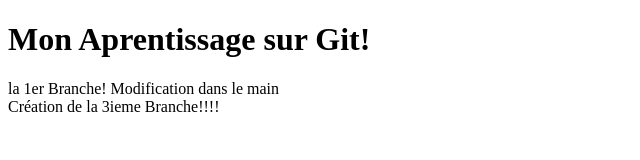
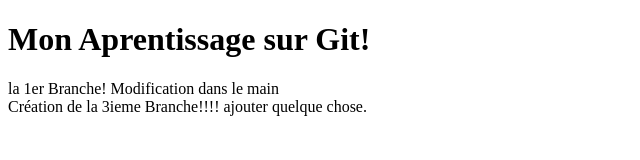
Before and after one commit to Garia34/Udemy_Formation, a plain HTML site: page Index.html in a window 1280 px wide. Shown: the whole page, without its empty margins (0-640 px from the left). Drawn offline with Linux system fonts and the light colour scheme.

Commit message:
3ieme commit sur la 3ieme Branche

```diff
--- a/Index.html
+++ b/Index.html
@@ -16,6 +16,7 @@
     </div>
     <div>
         Création de la 3ieme Branche!!!!
+        ajouter quelque chose.
     </div>
 </body>
 </html>
```
